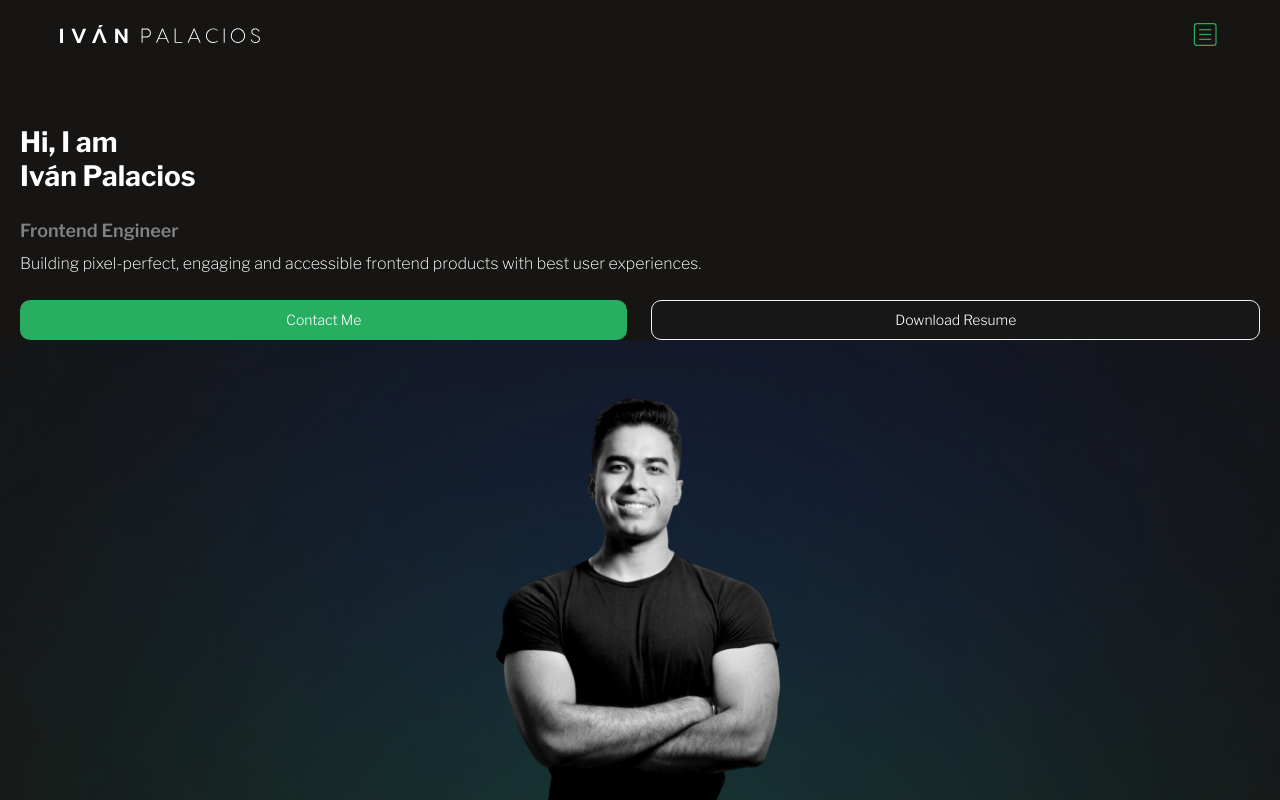
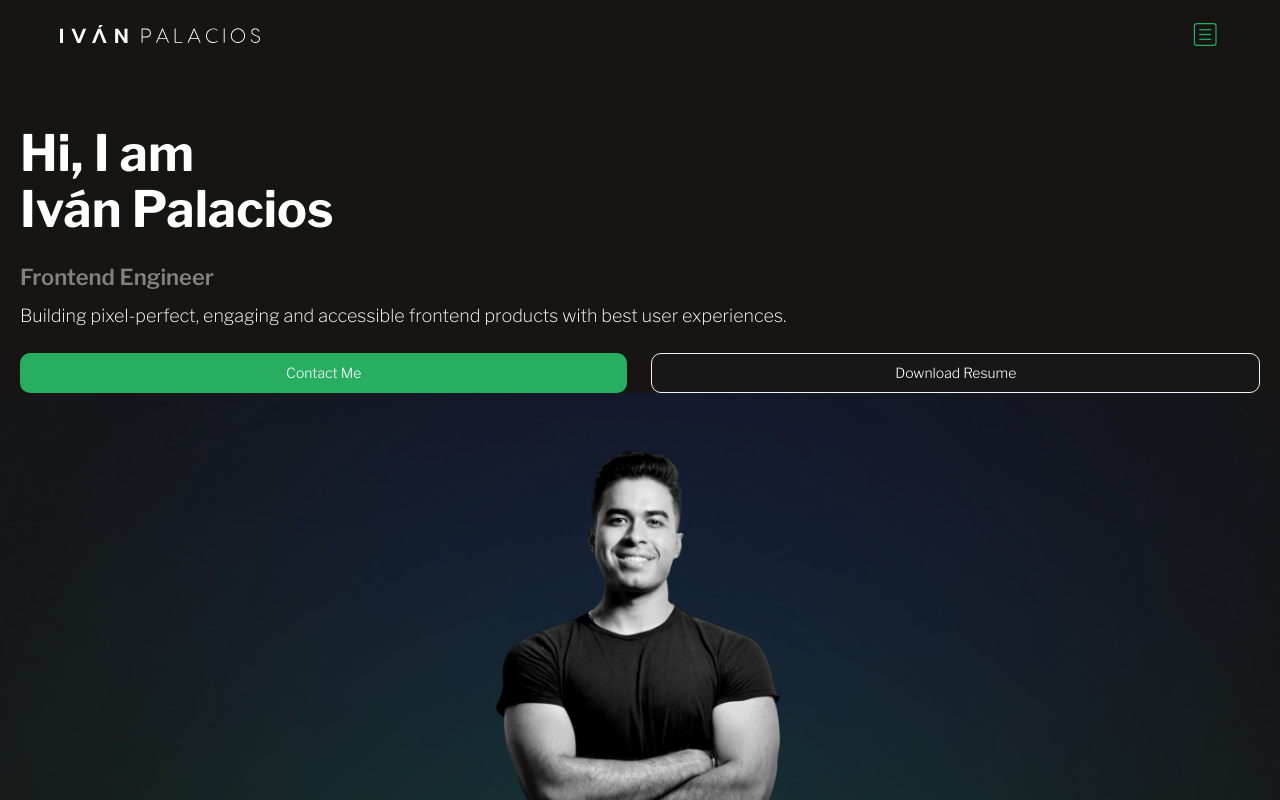
Before and after one commit to ivanxpalacios/portfolio-new, a Next.js app: page / in a window 1280 px wide. Shown: the top 800 px of the page. Built offline with nearby package versions, Linux system fonts and the light colour scheme.

Commit message:
Actualizamos el tamaño de fuente del home

```diff
--- a/src/app/page.js
+++ b/src/app/page.js
@@ -14,17 +14,17 @@ export default function Home() {
         <div
           className="px-5"
         >
-          <h1 className="text-white text-[28px] font-bold leading-[34px]">
+          <h1 className="text-white text-[28px] lg:text-[50px] font-bold leading-[34px] lg:leading-[56px]">
             Hi, I am <br /> Iván Palacios
           </h1>
 
           <h2
-            className="mt-6 text-[#828282] font-[600] text-[18px]"
+            className="mt-6 text-[#828282] font-[600] text-[18px] lg:text-[22px]"
           >
             Frontend Engineer
           </h2>
 
-          <p className="mt-2 text-white font-[200]">
+          <p className="mt-2 text-white font-[200] text-[18px]">
             Building pixel-perfect, engaging and accessible frontend products with best user experiences.
           </p>
 
```
